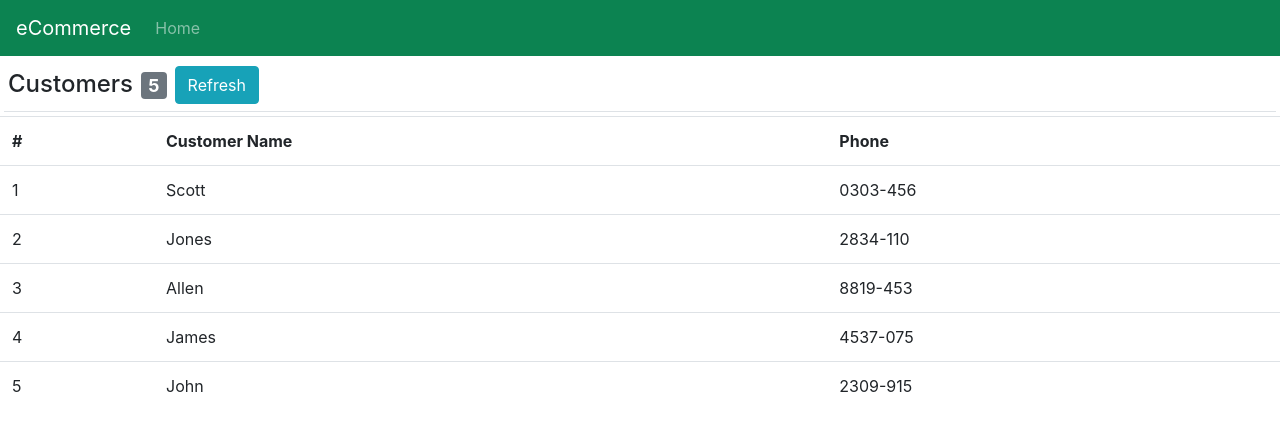
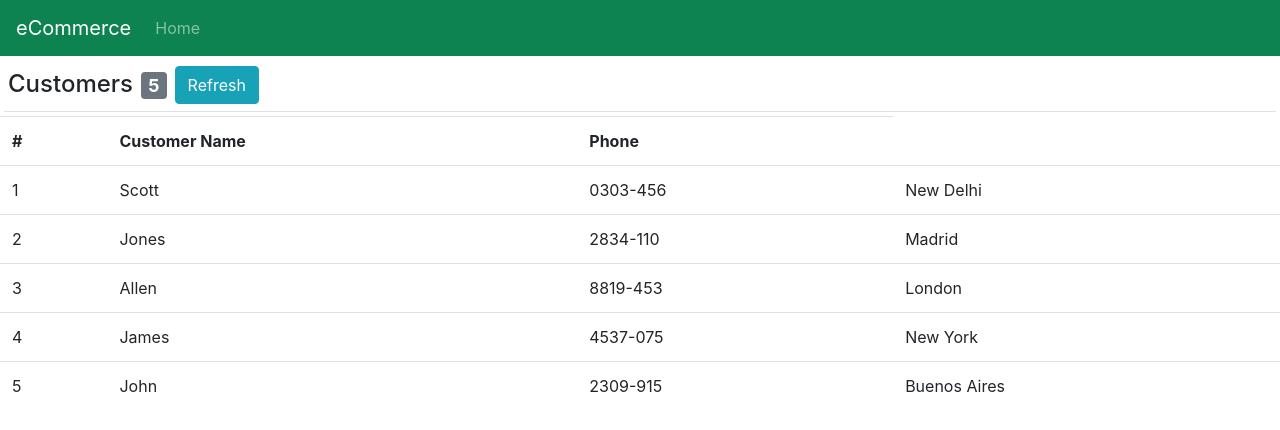
Before and after one commit to FrancoTr/react-ecommerce-classbasedcomponents, a React (Create React App) app: page / in a window 1280 px wide. Shown: the top 430 px of the page. Built offline with nearby package versions, Linux system fonts and the light colour scheme.

Commit message:
add address property to customers

```diff
--- a/src/MainContent.jsx
+++ b/src/MainContent.jsx
@@ -5,11 +5,11 @@ export default class MainContent extends Component {
     pageTitle: "Customers",
     customersCount: 5,
     customers: [
-      { id: 1, name: "Scott", phone: "0303-456" },
-      { id: 2, name: "Jones", phone: "2834-110" },
-      { id: 3, name: "Allen", phone: "8819-453" },
-      { id: 4, name: "James", phone: "4537-075" },
-      { id: 5, name: "John", phone: "2309-915" },
+      { id: 1, name: "Scott", phone: "0303-456", address: { city: "New Delhi" } },
+      { id: 2, name: "Jones", phone: "2834-110", address: { city: "Madrid" } },
+      { id: 3, name: "Allen", phone: "8819-453", address: { city: "London" } },
+      { id: 4, name: "James", phone: "4537-075", address: { city: "New York" } },
+      { id: 5, name: "John", phone: "2309-915", address: { city: "Buenos Aires" } },
     ],
   };
 
@@ -37,6 +37,7 @@ export default class MainContent extends Component {
                   <td>{cust.id}</td>
                   <td>{cust.name}</td>
                   <td>{cust.phone}</td>
+                  <td>{cust.address.city}</td>
                 </tr>
               );
             })}
```
